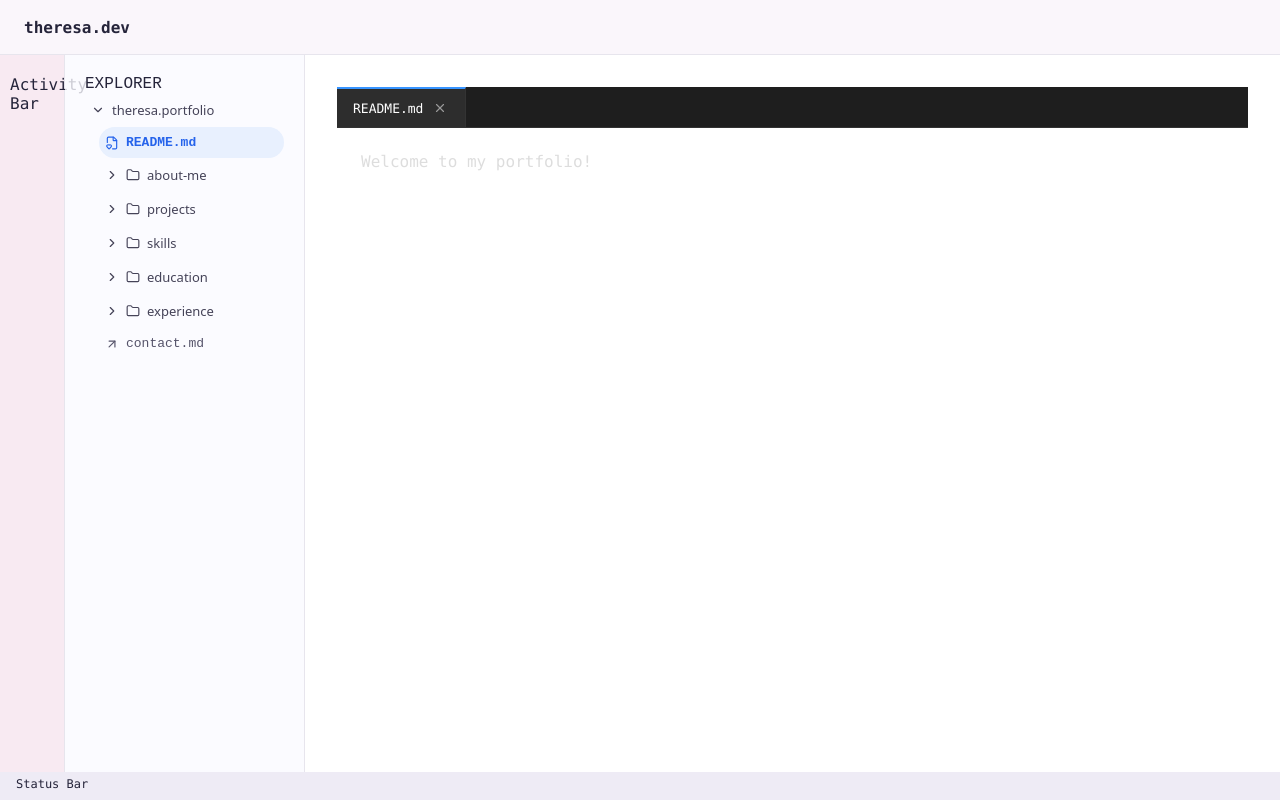
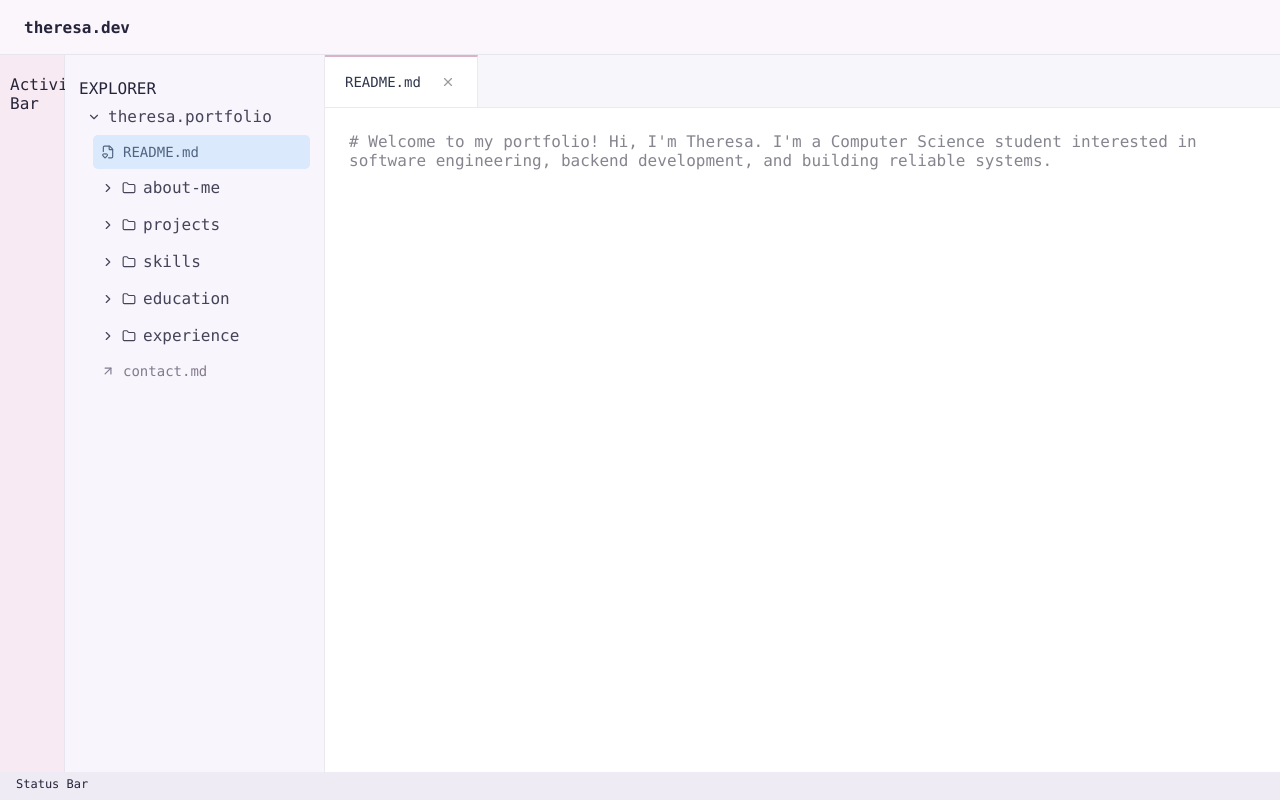
Before and after one commit to theresa-ta/theresata-portfolio, a React (Vite) app in the folder portfolio-frontend/: page / in a window 1280 px wide. Built offline with nearby package versions, Linux system fonts and the light colour scheme.

Commit message:
Refine and edit styling.

```diff
--- a/portfolio-frontend/index.html
+++ b/portfolio-frontend/index.html
@@ -4,7 +4,7 @@
     <meta charset="UTF-8" />
     <link rel="icon" type="image/svg+xml" href="/favicon.svg" />
     <meta name="viewport" content="width=device-width, initial-scale=1.0" />
-    <title>portfolio-frontend</title>
+    <title>Theresa's portfolio</title>
   </head>
   <body>
     <div id="root"></div>
--- a/portfolio-frontend/src/App.css
+++ b/portfolio-frontend/src/App.css
@@ -58,29 +58,21 @@ for .workspace, no flex direction listed = default = row
 }
 
 .file-explorer {
-  width: 240px;
-  background-color: #FAFAFFC9;
-  border-right: 1px solid #e7e5ed;
-  padding: 20px;
-  font-family: ui-monospace, monospace;
+  width: 260px;
+  flex-shrink: 0;
+  padding: 24px 14px;
+  background-color: #f8f5fc;
+  border-right: 1px solid #ebe8ef;
+  font-family: Consolas, "Courier New", monospace;
 }
 
 .explore-header {
-  font-size: 11px;
-  font-weight: 700;
-  letter-spacing: 1px;
-  margin-bottom: 20px;
-  color: #77758a
+  margin: 0 10px 24px;
+  font-size: 10px;
+  font-weight: 600;
+  letter-spacing: 2px;
+  color: #898392
 }
-
-.editor {
-  flex: 1;
-  padding: 32px;
-}
-/*
-.editor where flex: 1; tells editor to take up remaining available horizontal space
-after activity bar & file explorer take their widths
- */
 
 .status-bar {
   height: 28px;
@@ -95,13 +87,13 @@ this creates 1. bold + spaces. 2. light file font
   display: flex;
   align-items: center;
   gap: 7px;
-  font-family: system-ui, sans-serif;
-  font-size: 13px;
-  font-weight: 0;
-  padding: 8px 6px;
+  font-family: inherit;
+  font-size: 16px;
+  font-weight: 400;
+  padding: 9px 8px;
   cursor: pointer;
   color: #454358;
-  border-radius: 20px;
+  border-radius: 5px;
 }
 
 .folder-content {
@@ -117,23 +109,24 @@ this creates 1. bold + spaces. 2. light file font
 .file {
   display: flex;
   align-items: center;
-  gap: 7px;
-  font-size: 13px;
-  padding: 8px 6px;
-  color: #55536a;
+  gap: 8px;
+  font-size: 14px;
+  padding: 9px 8px;
+  color: #827b8d;
   cursor: pointer;
-  border-radius: 20px;
+  border-radius: 5px;
+  font-weight: 400;
 }
 
-.file:hover,
+.file:not(.active-file):hover,
 .folder-name:hover {
-  background-color: #f3f1f8;
+  background-color: #f0edf5;
 }
 
 .active-file {
-  background-color: #e8f0fe;
-  color: #2563eb;
-  font-weight: 600;
+  background-color: #dbe9fc;
+  color: #506581;
+  font-weight: 400;
 }
 
 .editor {
@@ -141,40 +134,58 @@ this creates 1. bold + spaces. 2. light file font
   flex-direction: column;
   flex: 1;
   min-width: 0;
+  padding: 0;
 }
+/*
+.editor where flex: 1; tells editor to take up remaining available horizontal space
+after activity bar & file explorer take their widths
+ */
 
 .editor-tabs {
   display: flex;
-  align-items: center;
-  background-color: #1e1e1e;
-  border-bottom: 1px solid #333;
+  align-items: stretch;
+  flex-shrink: 0;
+  min-height: 46px;
+  margin: 0;
+  padding: 0;
+  background-color: #f7f6fb;
+  border-bottom: 1px solid #ebe8ef;
 }
 
 .tab {
-  padding: 10px 16px;
-  font-size: 13px;
-  color: #999;
+  padding: 16px 20px;
   cursor: pointer;
-  border-right: 1px solid #333;
+  border: none;
+  border-top: 2px solid transparent;
+  border-right: 1px solid #ebe8ef;
+  background-color: transparent;
   display: flex;
   align-items: center;
   justify-content: space-between;
+  gap: 10px;
+  font-family: Consolas, "Courier New", monospace;
+  font-size: 14px;
+  color: #9993a2;
+  font-weight: 300;
+  flex-shrink: 0;
 }
 
 .active-tab {
-  color: #fff;
-  background-color: #2d2d2d;
-  border-top: 2px solid #3794ff;
+  background-color: #ffffff;
+  border-top: 2px solid #d9b3c8;
+  color: #30364b;
+  font-weight: 500;
+
 }
 
 .editor-content {
   flex: 1;
   padding: 24px;
-  color: #ddd;
+  color: #85858f;
 }
 
 .close-tab {
-  display: flex;
+  display: inline-flex;
   align-items: center;
   justify-content: center;
   background: transparent;
@@ -187,6 +198,6 @@ this creates 1. bold + spaces. 2. light file font
 
 .close-tab:hover {
   color: white;
-  background-color: #444;
+  background-color: #ebe8ef;
   border-radius: 4px;
 }
--- a/portfolio-frontend/src/App.jsx
+++ b/portfolio-frontend/src/App.jsx
@@ -12,7 +12,13 @@ function App() {
     const [selectedFile, setSelectedFile] = useState("README.md")
     const [openFiles, setOpenFiles] = useState(["README.md"])
     const fileContents = {
-        "README.md": "Welcome to my portfolio!",
+        "README.md": `
+        # Welcome to my portfolio!
+
+        Hi, I'm Theresa.
+
+        I'm a Computer Science student interested in software engineering, backend development, and building reliable systems.
+        `,
         "about-me.md": "A little about me...",
         "projects.md": "Here are my projects.",
         "skills.md": "My technical skills.",
@@ -38,7 +44,11 @@ function App() {
         setOpenFiles(updatedFiles)
 
         if (selectedFile === fileName) {
-            setSelectedFile(updatedFiles[updatedFiles.length - 1] || "")
+            setSelectedFile(updatedFiles[updatedFiles.length - 1] || "README.md")
+
+            if (updatedFiles.length === 0) {
+                setOpenFiles(["README.md"])
+            }
         }
     }
 
```
